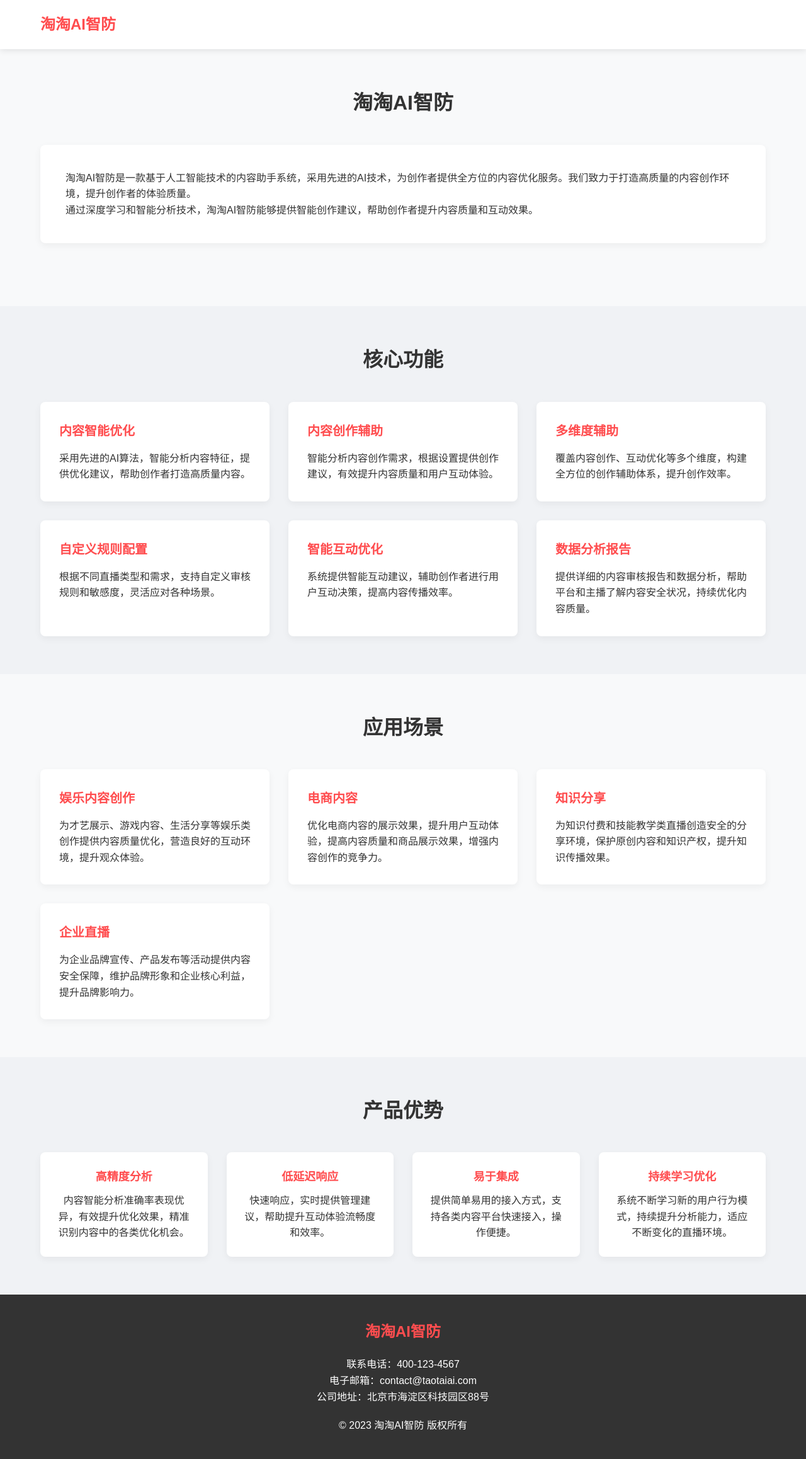
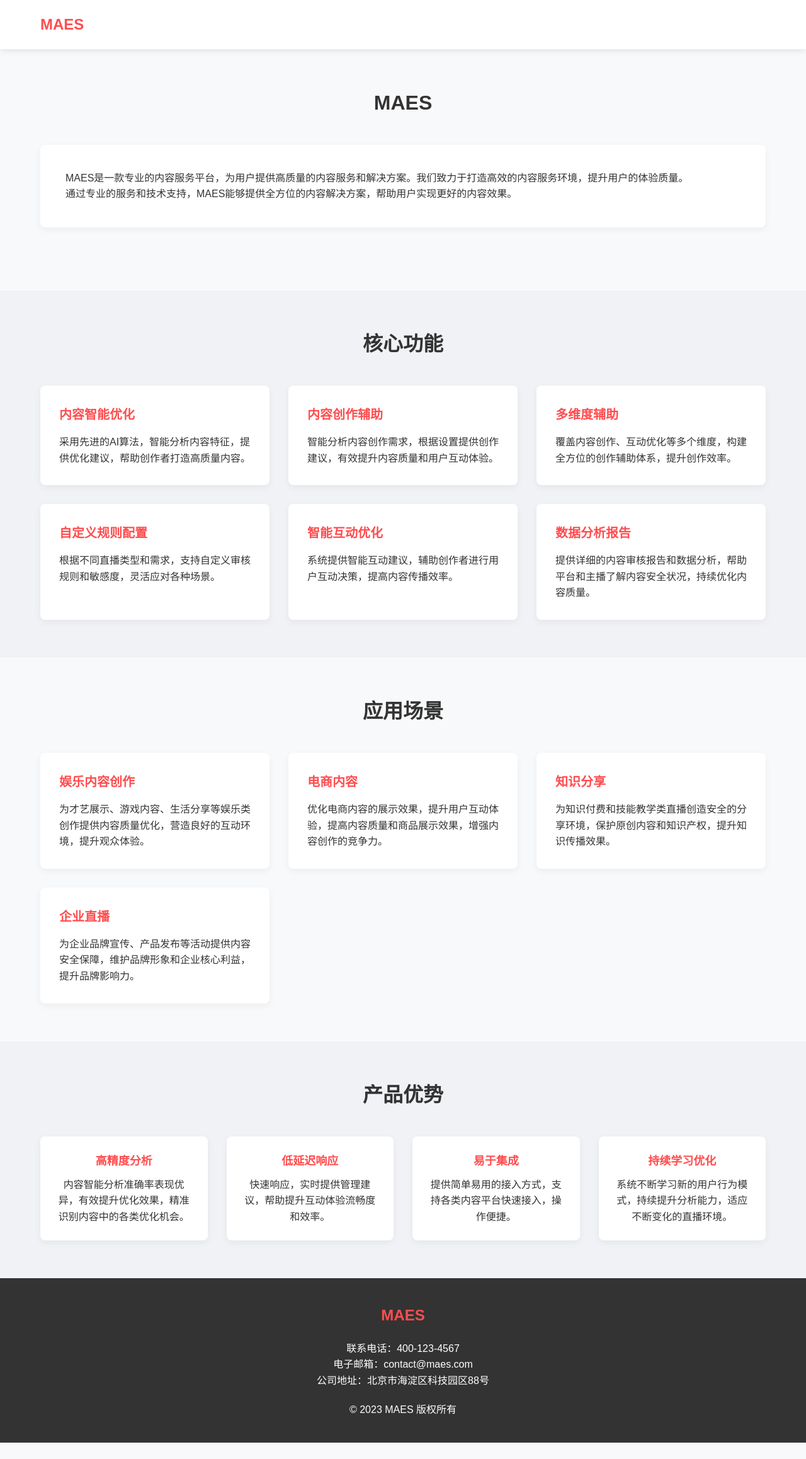
Before and after one commit to CHENYANXU881120/maes, a plain HTML site: page index.html in a window 1280 px wide. Shown: the whole page at 63% size. After the commit the page ends 2290 px from the top, so only its background shows below. Drawn offline with Linux system fonts and the light colour scheme.

Commit message:
Add files via upload

```diff
--- a/index.html
+++ b/index.html
@@ -3,9 +3,9 @@
 <head>
     <meta charset="UTF-8">
     <meta name="viewport" content="width=device-width, initial-scale=1.0">
-    <title>淘淘AI智防 - 专业内容助手解决方案</title>
-    <meta name="description" content="淘淘AI智防是一款基于人工智能技术的内容助手系统，采用先进的AI技术，为创作者提供全方位的内容优化服务。">
-    <meta name="keywords" content="AI内容助手,内容优化,智能分析,创作辅助">
+    <title>MAES - 专业内容服务平台</title>
+    <meta name="description" content="MAES是一款专业的内容服务平台，为用户提供高质量的内容服务和解决方案。">
+    <meta name="keywords" content="内容服务,内容平台,MAES,专业服务">
     <style>
         * {
             margin: 0;
@@ -139,7 +139,7 @@
     <header>
         <div class="container">
             <div class="header-content">
-                <div class="logo">淘淘AI智防</div>
+                <div class="logo">MAES</div>
                 <nav>
                     <!-- 导航菜单可以在这里添加 -->
                 </nav>
@@ -149,10 +149,10 @@
 
     <section class="section">
         <div class="container">
-            <h1 class="section-title">淘淘AI智防</h1>
+            <h1 class="section-title">MAES</h1>
             <div class="intro">
-                <p>淘淘AI智防是一款基于人工智能技术的内容助手系统，采用先进的AI技术，为创作者提供全方位的内容优化服务。我们致力于打造高质量的内容创作环境，提升创作者的体验质量。</p>
-                <p>通过深度学习和智能分析技术，淘淘AI智防能够提供智能创作建议，帮助创作者提升内容质量和互动效果。</p>
+                <p>MAES是一款专业的内容服务平台，为用户提供高质量的内容服务和解决方案。我们致力于打造高效的内容服务环境，提升用户的体验质量。</p>
+                <p>通过专业的服务和技术支持，MAES能够提供全方位的内容解决方案，帮助用户实现更好的内容效果。</p>
             </div>
         </div>
     </section>
@@ -239,13 +239,13 @@
 
     <footer>
         <div class="container">
-            <div class="logo">淘淘AI智防</div>
+            <div class="logo">MAES</div>
             <div class="contact-info">
                 <p>联系电话：400-123-4567</p>
-                <p>电子邮箱：contact@taotaiai.com</p>
+                <p>电子邮箱：contact@maes.com</p>
                 <p>公司地址：北京市海淀区科技园区88号</p>
             </div>
-            <p style="margin-top: 20px;">© 2023 淘淘AI智防 版权所有</p>
+            <p style="margin-top: 20px;">© 2023 MAES 版权所有</p>
         </div>
     </footer>
 </body>
--- a/sitemap.xml
+++ b/sitemap.xml
@@ -1,19 +1,19 @@
 <?xml version="1.0" encoding="UTF-8"?>
 <urlset xmlns="http://www.sitemaps.org/schemas/sitemap/0.9">
   <url>
-    <loc>https://chenyanxu881120.github.io/taotao/</loc>
+    <loc>https://chenyanxu881120.github.io/maes/</loc>
     <lastmod>2023-05-01</lastmod>
     <changefreq>monthly</changefreq>
     <priority>1.0</priority>
   </url>
   <url>
-    <loc>https://chenyanxu881120.github.io/taotao/about.html</loc>
+    <loc>https://chenyanxu881120.github.io/maes/about.html</loc>
     <lastmod>2023-05-01</lastmod>
     <changefreq>monthly</changefreq>
     <priority>0.8</priority>
   </url>
   <url>
-    <loc>https://chenyanxu881120.github.io/taotao/contact.html</loc>
+    <loc>https://chenyanxu881120.github.io/maes/contact.html</loc>
     <lastmod>2023-05-01</lastmod>
     <changefreq>monthly</changefreq>
     <priority>0.8</priority>
```
Also changed, not shown: douyin_verify.txt, 1 other file.
